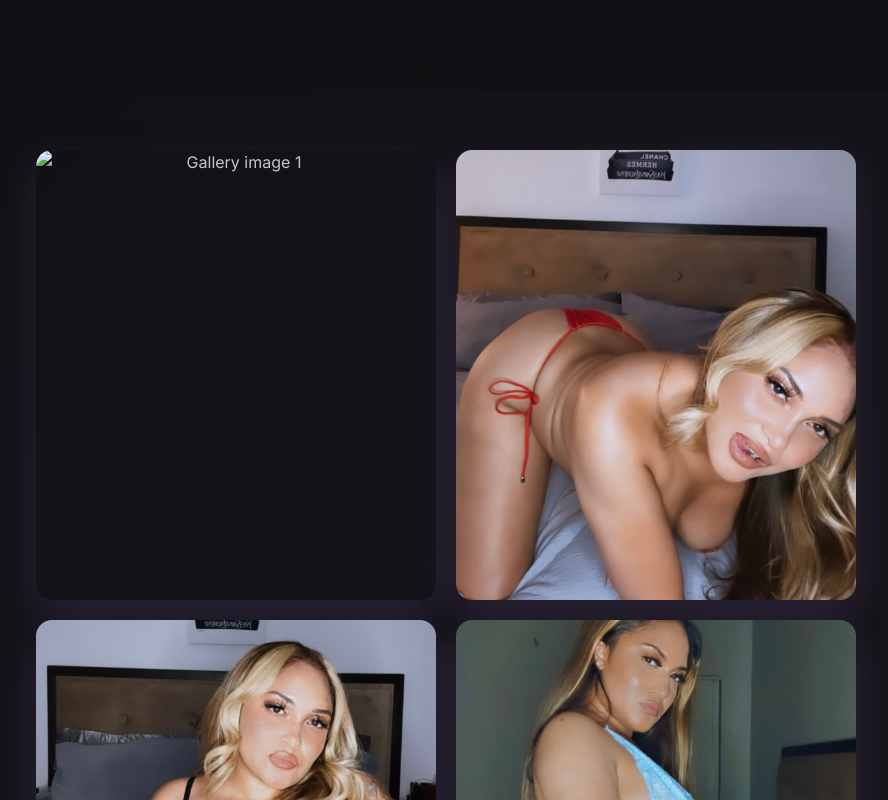
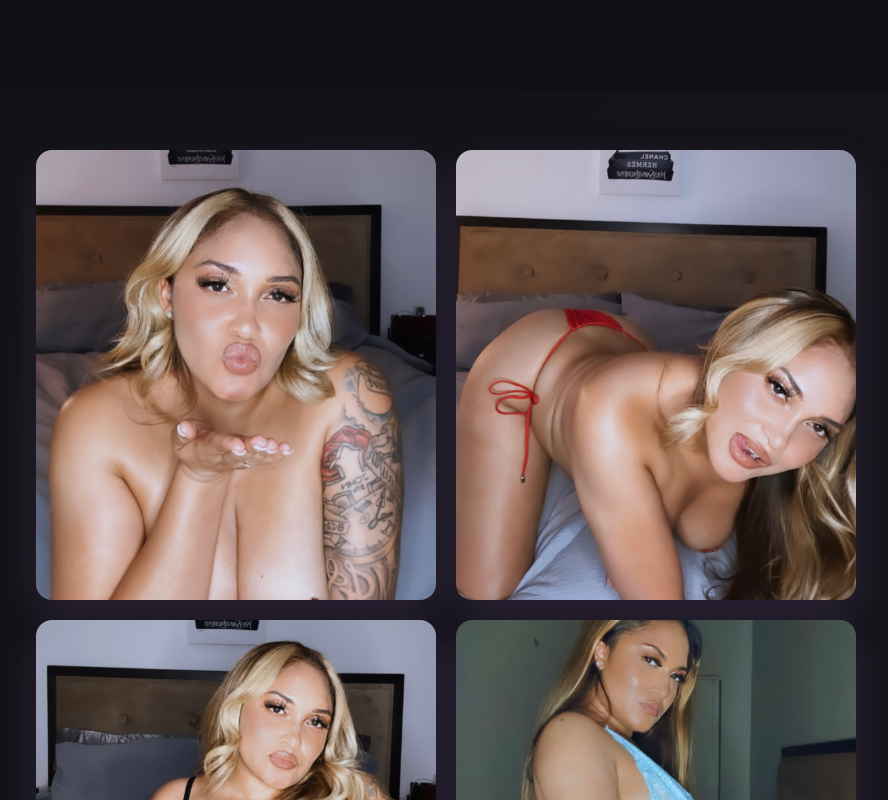
Before and after one commit to elevatedstudiobykay/elevatemia, a plain HTML site: page gallery.html in a window 1280 px wide. Shown: the part 697-1497 px from the top of the page, without its empty margins (194-1082 px from the left). Drawn offline with nearby package versions, Linux system fonts and the light colour scheme.

Commit message:
Update gallery.html

```diff
--- a/gallery.html
+++ b/gallery.html
@@ -24,7 +24,7 @@
   </section>
 
   <section class="gallery-grid">
-  <img src="assets/images/hero.JPEG" alt="Gallery image 1">
+  <img src="assets/images/hero.jpg" alt="Gallery image 1">
   <img src="assets/images/gallery-1.jpg" alt="Gallery image 2">
   <img src="assets/images/gallery-2.jpg" alt="Gallery image 3">
   <img src="assets/images/gallery-3.jpg" alt="Gallery image 4">
```
